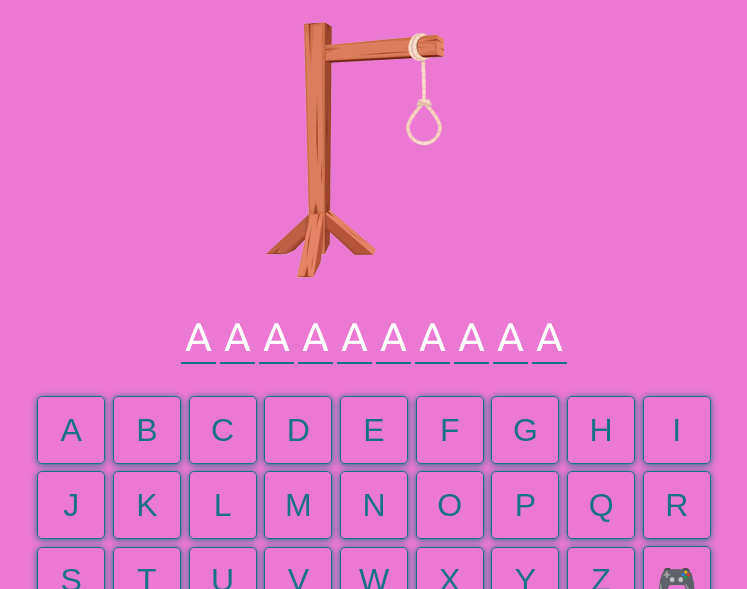
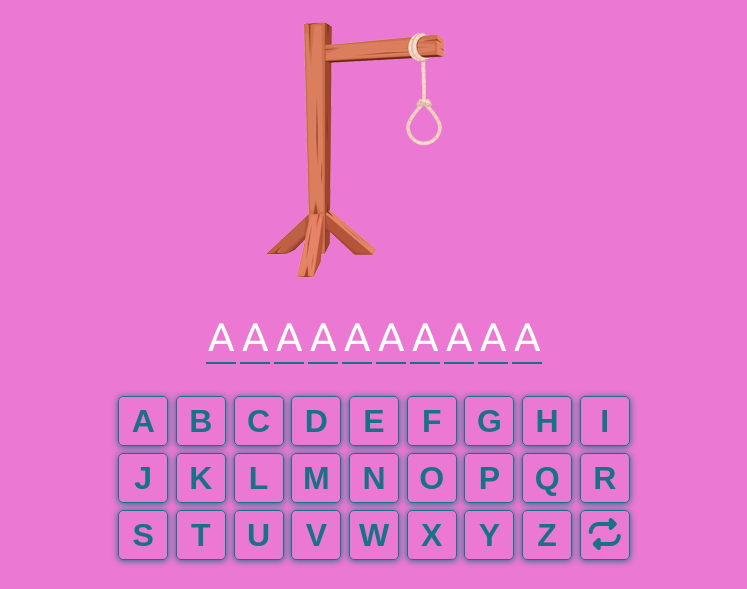
Before and after one commit to Bia-Henkel/Jogo-da-Forca, a plain HTML site: page index.html in a window 1280 px wide. Shown: the top 589 px of the page, without its empty margins (266-1013 px from the left). Drawn offline with Linux system fonts and the light colour scheme.

Commit message:
modicações CSS
modificações na responsividade

```diff
--- a/assets/css/force.css
+++ b/assets/css/force.css
@@ -88,7 +88,7 @@ body{
     border-radius: 5px;
     border: 1px solid var(--second-color);
     color: var(--second-color);
-    font-width: 900;
+    font-weight: 900;
     background-color: transparent;
 }
 
@@ -119,11 +119,9 @@ body{
         width: 30px;
         height: 30px;
     }
-
     #secret-word{
         font-size: 1.3em;
     }
-
     .letters{
         width: 18px;
     }
@@ -151,18 +149,17 @@ body{
 
 @media (min-width:769px){
     .keys button {
-        width: 68px;
-        height: 68px;
+        width: 50px;
+        height: 50px;
         font-size: 2em;
     }
     #secret-word{
         font-size: 2.5em;
     }
     .letters{
-        width: 35px;
+        width: 30px;
     }
     #tip{
         font-size: 2em;
     }
-
 }
--- a/index.html
+++ b/index.html
@@ -5,6 +5,7 @@
     <meta http-equiv="X-UA-Compatible" content="IE=edge">
     <meta name="viewport" content="width=device-width, initial-scale=1.0">
     <link rel="stylesheet" href="assets/css/force.css" media="screen">
+    <script src="https://kit.fontawesome.com/4a5c9a2d43.js" crossorigin="anonymous"></script>
     <title>Jogo da Forca</title>
 </head>
 <body>
@@ -55,7 +56,9 @@
                 <button id="key-X">X</button>
                 <button id="key-Y">Y</button>
                 <button id="key-Z">Z</button>
-                <button id="btnRestart">🎮</button>
+                <button id="btnRestart">
+                    <i class="fa-solid fa-repeat"></i>
+                </button>
             </div>
         </div>
 
```
